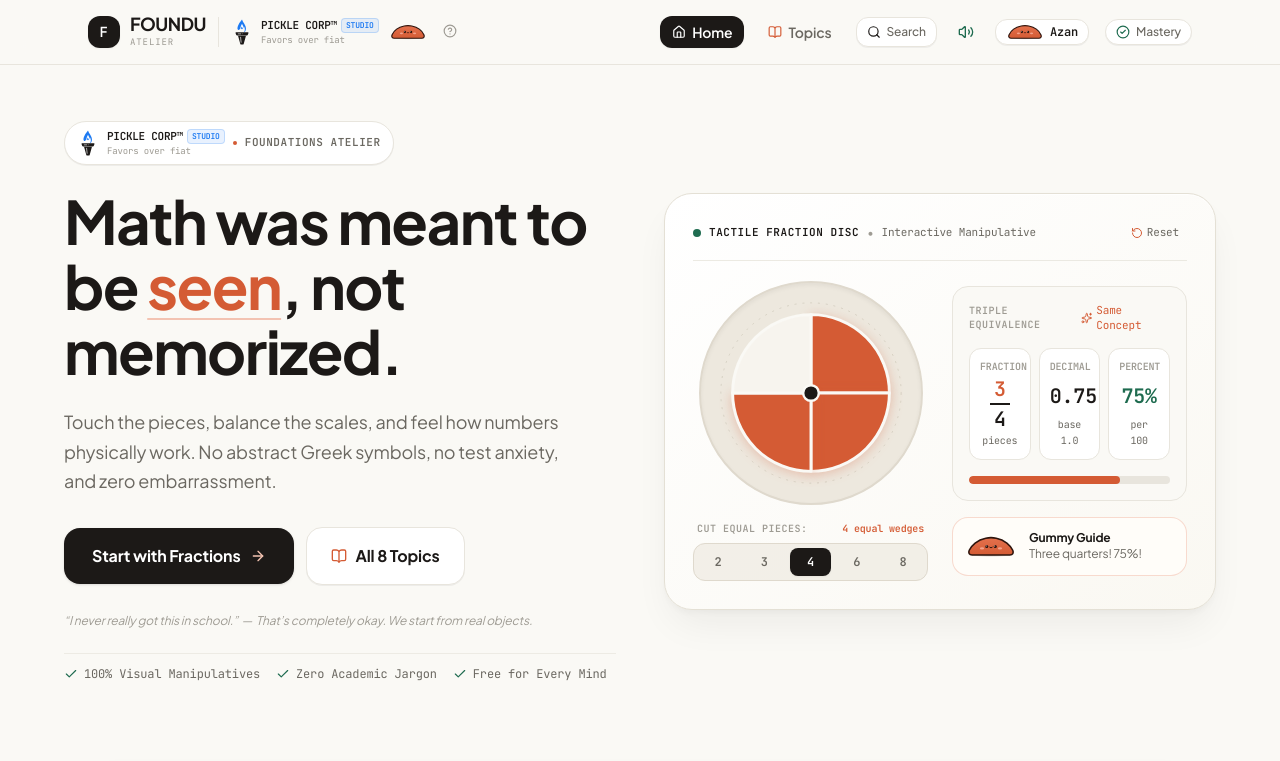
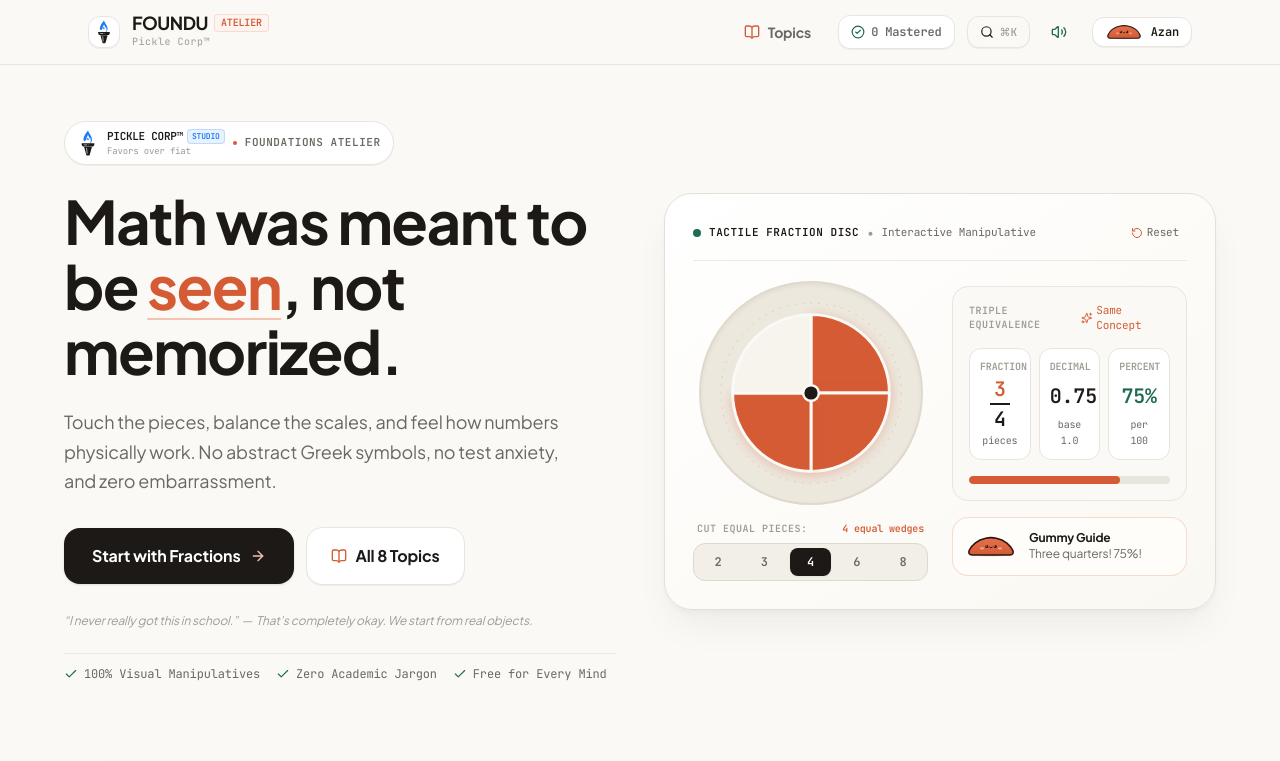
Before and after one commit to azanabdullah2752012-ui/FoundU, a React (Vite) app: page / in a window 1280 px wide. Shown: the top 761 px of the page. Built offline with nearby package versions, Linux system fonts and the light colour scheme.

Commit message:
fix(navbar): eliminate visual clutter, duplicate logos, redundant buttons, and button parade

```diff
--- a/src/components/layout/Navbar.tsx
+++ b/src/components/layout/Navbar.tsx
@@ -1,9 +1,9 @@
 import React, { useState, useEffect } from 'react';
-import { BookOpen, Home, HelpCircle, CheckCircle2, Volume2, VolumeX, Search } from 'lucide-react';
+import { BookOpen, CheckCircle2, Volume2, VolumeX, Search } from 'lucide-react';
 import type { UserProgress } from '../../types';
 import { sound } from '../../utils/sound';
 import { Gummy } from '../brand/Gummy';
-import { PickleCorpLogo } from '../brand/PickleCorpLogo';
+import { PickleCorpTorchIcon } from '../brand/PickleCorpLogo';
 import type { PickleCorpUser } from '../brand/PickleCorpLoginModal';
 
 interface NavbarProps {
@@ -24,16 +24,12 @@ export const Navbar: React.FC<NavbarProps> = ({
   currentView,
   onNavigateHome,
   onNavigateLibrary,
-  onContinueLesson,
-  onOpenShortcuts: _onOpenShortcuts,
   onOpenSearch,
   onOpenMastery,
   onOpenLogin,
   currentUser,
   progress,
-  activeLessonTitle,
 }) => {
-  const [showBrandMeaning, setShowBrandMeaning] = useState(false);
   const [isMuted, setIsMuted] = useState(sound.getMuted());
 
   useEffect(() => {
@@ -56,120 +52,89 @@ export const Navbar: React.FC<NavbarProps> = ({
   return (
     <header className="sticky top-0 z-40 bg-[#FAF9F5]/90 backdrop-blur-md border-b border-[#E8E5DD] transition-all">
       <div className="max-w-6xl mx-auto px-4 sm:px-6 h-16 flex items-center justify-between">
-        {/* Brand / Logo */}
-        <div className="flex items-center gap-3">
+        {/* Unified Single Brand Identity Lockup */}
         <button
           type="button"
           onClick={onNavigateHome}
-            className="flex items-center gap-2.5 text-left group focus:outline-none cursor-pointer"
+          className="flex items-center gap-3 text-left group focus:outline-none cursor-pointer"
           aria-label="Foundu home"
         >
-            {/* Geometric Foundation Stamp */}
-            <div className="w-8 h-8 rounded-xl bg-[#1C1917] text-white flex items-center justify-center font-mono font-bold text-sm tracking-wider group-hover:bg-[#D45B34] transition-colors shadow-xs">
-              F
+          {/* Blue Flame Torch Icon */}
+          <div className="w-8 h-8 rounded-xl bg-white border border-[#E8E5DD] flex items-center justify-center p-1 group-hover:border-[#D45B34] transition-colors shadow-2xs">
+            <PickleCorpTorchIcon size={20} />
           </div>
+
           <div className="flex flex-col">
+            <div className="flex items-center gap-1.5">
               <span className="font-extrabold text-lg tracking-tight text-[#1C1917] group-hover:text-[#D45B34] transition-colors leading-none">
                 FOUNDU
               </span>
-              <span className="text-[9px] uppercase font-mono tracking-widest text-[#9E9B93] mt-0.5">
-                Atelier
+              <span className="text-[10px] font-mono font-bold text-[#D45B34] bg-[#FDF4F0] px-1.5 py-0.2 rounded border border-[#F3C3B2]/50">
+                ATELIER
+              </span>
+            </div>
+            <span className="text-[10px] font-mono tracking-wider text-[#9E9B93] mt-0.5">
+              Pickle Corp™
             </span>
           </div>
         </button>
 
-          {/* Pickle Corp Official Brand Logo & Gummy Mascot */}
-          <div className="hidden sm:flex items-center pl-3 border-l border-[#E8E5DD]">
-            <PickleCorpLogo
-              variant="compact"
-              showMascot={true}
-              gummyColor={currentUser?.gummyColor || 'terracotta'}
-            />
-          </div>
-
-          {/* Meaning hint popover trigger */}
-          <div className="relative hidden md:block">
-            <button
-              type="button"
-              onClick={() => setShowBrandMeaning(!showBrandMeaning)}
-              onMouseEnter={() => setShowBrandMeaning(true)}
-              onMouseLeave={() => setShowBrandMeaning(false)}
-              className="p-1 text-[#9E9B93] hover:text-[#6B6861] transition-colors rounded-full focus:outline-none cursor-pointer"
-              aria-label="About the Foundu name"
-            >
-              <HelpCircle className="w-3.5 h-3.5" />
-            </button>
-
-            {showBrandMeaning && (
-              <div className="absolute left-0 mt-2 w-72 p-3 bg-white border border-[#E8E5DD] rounded-xl shadow-lg text-xs z-50 animate-in fade-in duration-150">
-                <div className="font-semibold text-[#1C1917] mb-1">
-                  The meaning behind FOUNDU:
-                </div>
-                <p className="text-[#6B6861] mb-1.5 leading-relaxed">
-                  <strong className="text-[#1C1917]">Foundation + U:</strong>{' '}
-                  Building the foundational concepts everything else rests on.
-                </p>
-                <p className="text-[#6B6861] leading-relaxed">
-                  <strong className="text-[#1C1917]">Found + U:</strong> Finding
-                  the missing understanding and regaining your footing.
-                </p>
-              </div>
-            )}
-          </div>
-        </div>
-
-        {/* Navigation Actions */}
+        {/* Clean, Spacious Navigation & Utility Controls */}
         <div className="flex items-center gap-2 sm:gap-3">
-          {/* Home Button */}
-          <button
-            type="button"
-            onClick={onNavigateHome}
-            className={`btn-tactile px-3 py-1.5 rounded-xl text-xs sm:text-sm font-semibold transition-colors flex items-center gap-1.5 cursor-pointer ${
-              currentView === 'home'
-                ? 'bg-[#1C1917] text-white shadow-xs'
-                : 'text-[#6B6861] hover:text-[#1C1917] hover:bg-[#F4F2EB]'
-            }`}
-          >
-            <Home className="w-3.5 h-3.5" />
-            <span className="hidden sm:inline">Home</span>
-          </button>
-
-          {/* Topics Button */}
+          {/* Topics / Curriculum Link */}
           <button
             type="button"
             onClick={onNavigateLibrary}
-            className={`btn-tactile px-3 py-1.5 rounded-xl text-xs sm:text-sm font-semibold transition-colors flex items-center gap-1.5 cursor-pointer ${
+            className={`btn-tactile px-3.5 py-2 rounded-xl text-xs sm:text-sm font-bold transition-all flex items-center gap-2 cursor-pointer ${
               currentView === 'library'
                 ? 'bg-[#1C1917] text-white shadow-xs'
-                : 'text-[#6B6861] hover:text-[#1C1917] hover:bg-[#F4F2EB]'
+                : 'text-[#6B6861] hover:text-[#1C1917] hover:bg-white border border-transparent hover:border-[#E8E5DD]'
             }`}
           >
-            <BookOpen className="w-3.5 h-3.5 text-[#D45B34]" />
+            <BookOpen className="w-4 h-4 text-[#D45B34]" />
             <span>Topics</span>
           </button>
+
+          {/* Mastery Drawer Pill (Clean & subtle) */}
+          {onOpenMastery && (
+            <button
+              type="button"
+              onClick={onOpenMastery}
+              className={`btn-tactile hidden sm:flex items-center gap-1.5 text-xs font-mono font-bold px-3 py-2 rounded-xl transition-all cursor-pointer border shadow-2xs ${
+                completedCount > 0
+                  ? 'text-[#1E6B4F] bg-[#F0F9F5] border-[#B7E4D3] hover:bg-[#E4F5ED]'
+                  : 'text-[#6B6861] bg-white border-[#E8E5DD] hover:bg-[#FAF9F5]'
+              }`}
+              title="View Foundational Mastery"
+              aria-label="View mastery progress"
+            >
+              <CheckCircle2 className="w-3.5 h-3.5 text-[#1E6B4F]" />
+              <span>{completedCount} Mastered</span>
+            </button>
+          )}
 
           {/* Concept Search Trigger */}
           {onOpenSearch && (
             <button
               type="button"
               onClick={onOpenSearch}
-              className="btn-tactile p-2 sm:px-2.5 sm:py-1.5 rounded-xl text-xs font-medium text-[#6B6861] hover:text-[#1C1917] hover:bg-[#F4F2EB] transition-colors flex items-center gap-1.5 border border-[#E8E5DD] bg-white cursor-pointer shadow-2xs"
-              title="Search concepts"
+              className="btn-tactile p-2 sm:px-3 sm:py-2 rounded-xl text-xs font-medium text-[#6B6861] hover:text-[#1C1917] hover:bg-white transition-colors flex items-center gap-1.5 border border-[#E8E5DD] bg-[#FAF9F5] cursor-pointer shadow-2xs"
+              title="Search concepts (Cmd+K)"
               aria-label="Search concepts"
             >
               <Search className="w-3.5 h-3.5 text-[#1C1917]" />
-              <span className="hidden md:inline">Search</span>
+              <span className="hidden md:inline font-mono text-[11px] text-[#9E9B93]">⌘K</span>
             </button>
           )}
 
-          {/* Sound Toggle Button */}
+          {/* Sound Toggle */}
           <button
             type="button"
             onClick={handleToggleSound}
-            className={`btn-tactile p-2 rounded-xl text-xs font-medium transition-colors flex items-center gap-1 border border-transparent hover:border-[#E8E5DD] cursor-pointer ${
-              isMuted ? 'text-[#9E9B93] hover:text-[#1C1917] hover:bg-[#F4F2EB]' : 'text-[#1E6B4F] hover:bg-[#F4F2EB]'
+            className={`btn-tactile p-2 rounded-xl text-xs transition-colors flex items-center justify-center border border-transparent hover:border-[#E8E5DD] hover:bg-white cursor-pointer ${
+              isMuted ? 'text-[#9E9B93]' : 'text-[#1E6B4F]'
             }`}
-            title={isMuted ? 'Unmute audio' : 'Mute audio'}
+            title={isMuted ? 'Unmute audio (M)' : 'Mute audio (M)'}
             aria-label={isMuted ? 'Unmute audio' : 'Mute audio'}
           >
             {isMuted ? (
@@ -179,56 +144,22 @@ export const Navbar: React.FC<NavbarProps> = ({
             )}
           </button>
 
-          {/* Pickle Corp Studio ID / Log In Button */}
+          {/* Single Gummy User Avatar Pill */}
           {onOpenLogin && (
             <button
               type="button"
               onClick={onOpenLogin}
-              className="p-1 sm:px-2.5 sm:py-1 rounded-xl text-xs font-mono font-medium transition-colors flex items-center gap-1.5 border border-[#E8E5DD] bg-white hover:bg-[#FAF9F5] cursor-pointer shadow-2xs group"
-              title="Pickle Corp Studio ID / Learner Sign In"
-              aria-label="Pickle Corp Studio ID"
+              className="btn-tactile py-1.5 px-3 rounded-xl text-xs font-mono font-bold transition-all flex items-center gap-2 border border-[#E8E5DD] bg-white hover:bg-[#FAF9F5] cursor-pointer shadow-2xs ml-1"
+              title="Learner Profile & Studio ID"
+              aria-label="Learner Profile"
             >
               <Gummy
                 size="xs"
                 color={currentUser?.gummyColor || 'terracotta'}
-                className="shrink-0 -my-0.5 group-hover:scale-110 transition-transform"
+                className="shrink-0 -my-0.5"
               />
-              <span className="font-bold text-[#1C1917] hidden sm:inline">
-                {currentUser?.isLoggedIn && currentUser.name ? currentUser.name : 'Log In'}
-              </span>
-            </button>
-          )}
-
-          {/* Mastery Drawer Trigger */}
-          {onOpenMastery && (
-            <button
-              type="button"
-              onClick={onOpenMastery}
-              className={`flex items-center gap-1.5 text-xs px-2.5 py-1 rounded-full font-medium ml-1 transition-colors cursor-pointer border shadow-2xs ${
-                completedCount > 0
-                  ? 'text-[#1E6B4F] bg-[#F0F9F5] border-[#B7E4D3] hover:bg-[#E4F5ED]'
-                  : 'text-[#6B6861] bg-white border-[#E8E5DD] hover:bg-[#FAF9F5]'
-              }`}
-              title="View Foundational Mastery Ledger"
-              aria-label="View mastery progress"
-            >
-              <CheckCircle2 className="w-3.5 h-3.5 text-[#1E6B4F]" />
-              <span>
-                {completedCount > 0 ? `${completedCount} Mastered` : 'Mastery'}
-              </span>
-            </button>
-          )}
-
-          {/* Resume In-Progress Lesson */}
-          {progress.inProgressLessonId && onContinueLesson && currentView !== 'lesson' && (
-            <button
-              type="button"
-              onClick={onContinueLesson}
-              className="text-xs text-[#D45B34] bg-[#FDF4F0] border border-[#F3C3B2] hover:bg-[#F9ECE7] px-2.5 py-1 rounded-full font-medium ml-1 transition-colors flex items-center gap-1 cursor-pointer"
-            >
-              <span>Resume</span>
-              <span className="max-w-[120px] truncate hidden md:inline font-mono">
-                {activeLessonTitle || 'Lesson'}
+              <span className="text-[#1C1917]">
+                {currentUser?.isLoggedIn && currentUser.name ? currentUser.name : 'Sign In'}
               </span>
             </button>
           )}
```
Lines whose indentation alone changed are shown as unchanged.
